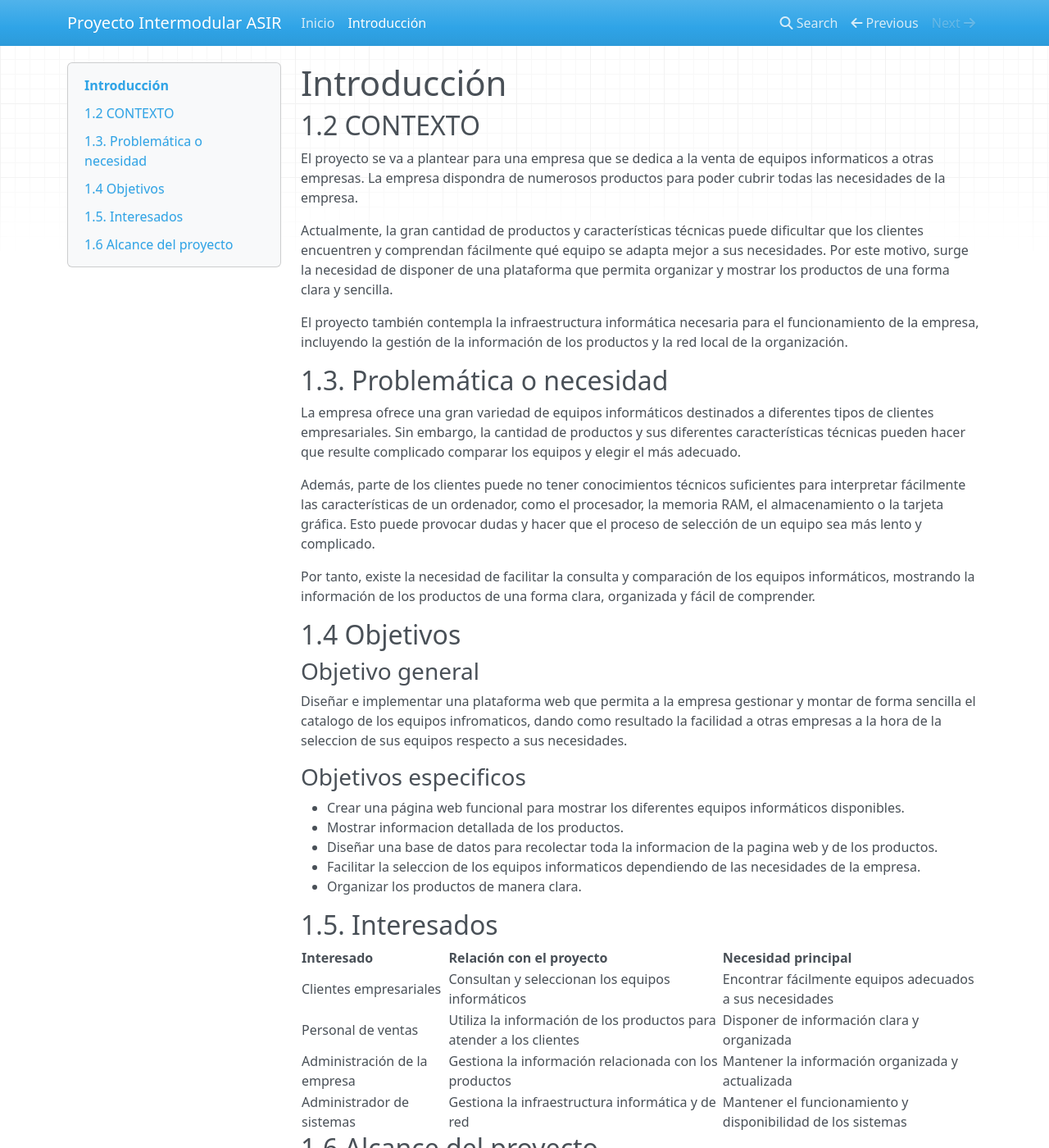
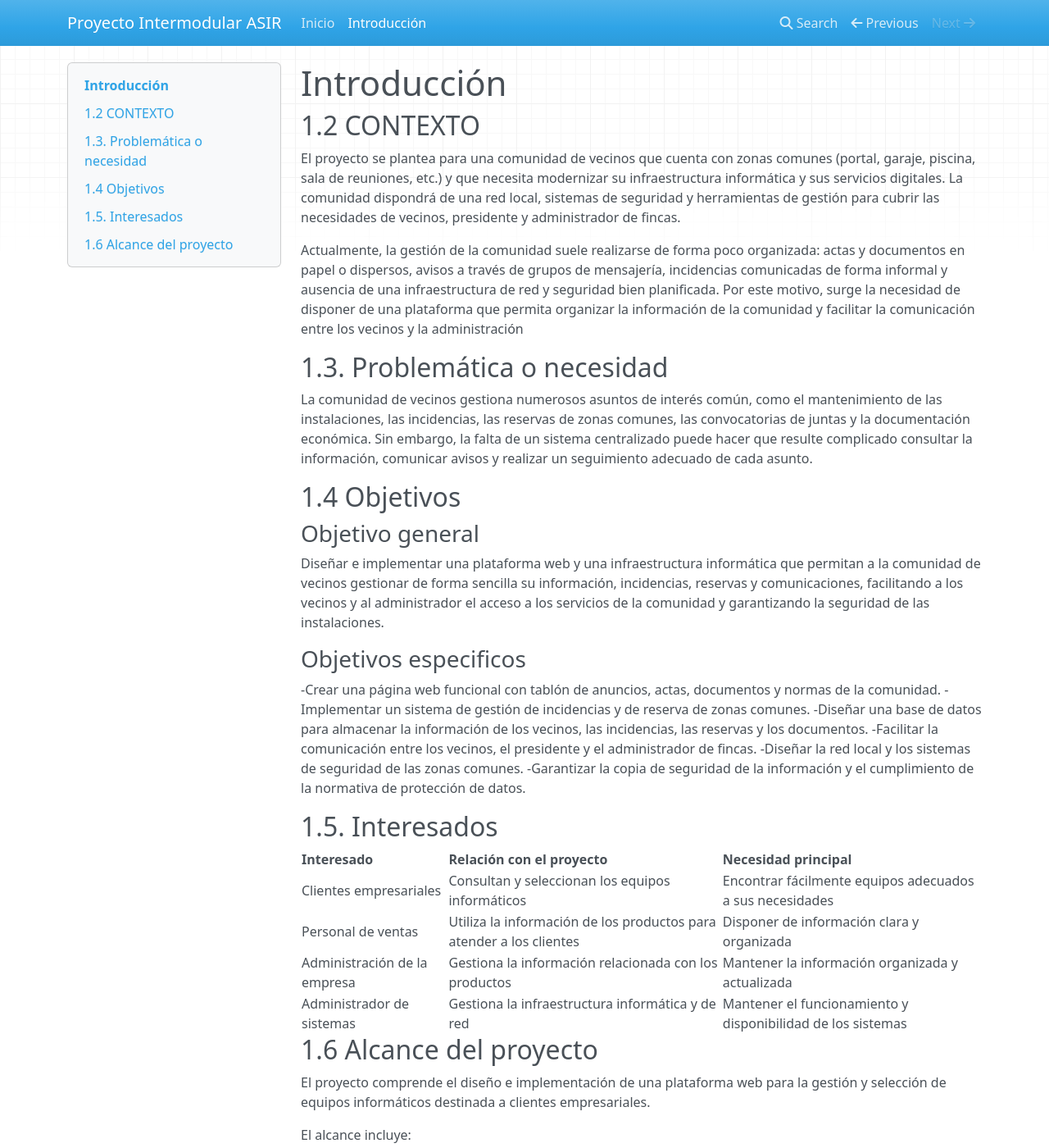
Before and after one commit to diegorepullohigueruela-jpg/Proyecto-Intermodular-ASIR, an MkDocs documentation site: the page built from docs/01_introduccion.md, in a window 1280 px wide and 1400 px high. Shown: the whole window at 82% size. Built offline with MkDocs 1.6.1, drawn with Linux system fonts in a browser that asks for light colours; nearby versions of some CDN libraries.

Commit message:
informacion de la introduccion

```diff
--- a/docs/01_introduccion.md
+++ b/docs/01_introduccion.md
@@ -1,34 +1,29 @@
 # Introducción
 
 ## 1.2 CONTEXTO
-El proyecto se va a plantear para una empresa que se dedica a la venta de equipos informaticos a otras empresas. La empresa dispondra de numerosos productos para poder cubrir todas las necesidades de la empresa.
+El proyecto se plantea para una comunidad de vecinos que cuenta con zonas comunes (portal, garaje, piscina, sala de reuniones, etc.) y que necesita modernizar su infraestructura informática y sus servicios digitales. La comunidad dispondrá de una red local, sistemas de seguridad y herramientas de gestión para cubrir las necesidades de vecinos, presidente y administrador de fincas.
 
-Actualmente, la gran cantidad de productos y características técnicas puede dificultar que los clientes encuentren y comprendan fácilmente qué equipo se adapta mejor a sus necesidades. Por este motivo, surge la necesidad de disponer de una plataforma que permita organizar y mostrar los productos de una forma clara y sencilla.
-
-El proyecto también contempla la infraestructura informática necesaria para el funcionamiento de la empresa, incluyendo la gestión de la información de los productos y la red local de la organización.
+Actualmente, la gestión de la comunidad suele realizarse de forma poco organizada: actas y documentos en papel o dispersos, avisos a través de grupos de mensajería, incidencias comunicadas de forma informal y ausencia de una infraestructura de red y seguridad bien planificada. Por este motivo, surge la necesidad de disponer de una plataforma que permita organizar la información de la comunidad y facilitar la comunicación entre los vecinos y la administración
 
 
 ## 1.3. Problemática o necesidad
 
-La empresa ofrece una gran variedad de equipos informáticos destinados a diferentes tipos de clientes empresariales. Sin embargo, la cantidad de productos y sus diferentes características técnicas pueden hacer que resulte complicado comparar los equipos y elegir el más adecuado.
-
-Además, parte de los clientes puede no tener conocimientos técnicos suficientes para interpretar fácilmente las características de un ordenador, como el procesador, la memoria RAM, el almacenamiento o la tarjeta gráfica. Esto puede provocar dudas y hacer que el proceso de selección de un equipo sea más lento y complicado.
-
-Por tanto, existe la necesidad de facilitar la consulta y comparación de los equipos informáticos, mostrando la información de los productos de una forma clara, organizada y fácil de comprender.
+La comunidad de vecinos gestiona numerosos asuntos de interés común, como el mantenimiento de las instalaciones, las incidencias, las reservas de zonas comunes, las convocatorias de juntas y la documentación económica. Sin embargo, la falta de un sistema centralizado puede hacer que resulte complicado consultar la información, comunicar avisos y realizar un seguimiento adecuado de cada asunto.
 
 ## 1.4 Objetivos
 
 ### Objetivo general
 
-Diseñar e implementar una plataforma web que permita a la empresa gestionar y montar de forma sencilla el catalogo de los equipos infromaticos, dando como resultado la facilidad a otras empresas a la hora de la seleccion de sus equipos respecto a sus necesidades.
+Diseñar e implementar una plataforma web y una infraestructura informática que permitan a la comunidad de vecinos gestionar de forma sencilla su información, incidencias, reservas y comunicaciones, facilitando a los vecinos y al administrador el acceso a los servicios de la comunidad y garantizando la seguridad de las instalaciones.
 
 ### Objetivos especificos
 
-- Crear una página web funcional para mostrar los diferentes equipos informáticos disponibles.
-- Mostrar informacion detallada de los productos.
-- Diseñar una base de datos para recolectar toda la informacion de la pagina web y de los productos.
-- Facilitar la seleccion de los equipos informaticos dependiendo de las necesidades de la empresa.
-- Organizar los productos de manera clara.
+-Crear una página web funcional con tablón de anuncios, actas, documentos y normas de la comunidad.
+-Implementar un sistema de gestión de incidencias y de reserva de zonas comunes.
+-Diseñar una base de datos para almacenar la información de los vecinos, las incidencias, las reservas y los documentos.
+-Facilitar la comunicación entre los vecinos, el presidente y el administrador de fincas.
+-Diseñar la red local y los sistemas de seguridad de las zonas comunes.
+-Garantizar la copia de seguridad de la información y el cumplimiento de la normativa de protección de datos.
 
 ## 1.5. Interesados
 
```
